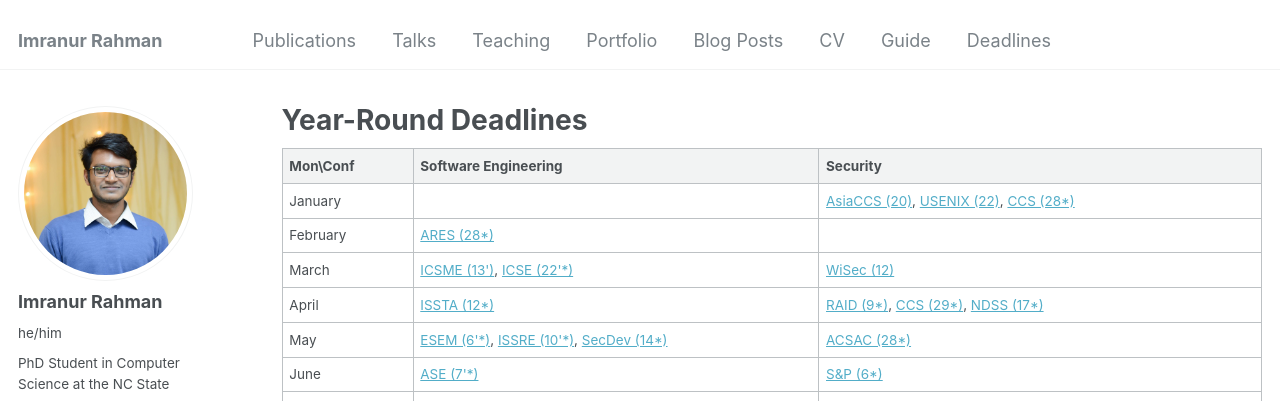
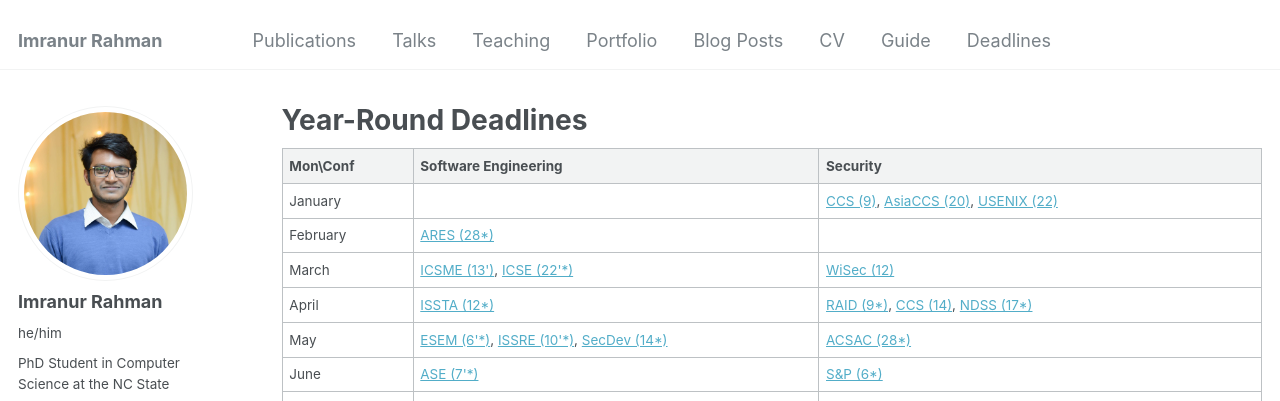
Before and after one commit to imranur-rahman/imranur-rahman.github.io, a Jekyll site: the page built from _pages/deadlines.md, in a window 1280 px wide and 1135 px high. Shown: the top 401 px of the window. Built offline with Jekyll 4.4.1, drawn with Linux system fonts in a browser that asks for light colours; some web fonts are replaced.

Commit message:
Added CCS deadlines.

```diff
--- a/_pages/deadlines.md
+++ b/_pages/deadlines.md
@@ -8,17 +8,17 @@ collection: deadlines
 
   Mon\Conf          | Software Engineering  |         Security
 --------------------|-----------------------|-------------------------
-January             |                       | [AsiaCCS (20)](https://asiaccs2025.hust.edu.vn/call-for-papers/), [USENIX (22)](https://www.usenix.org/conference/usenixsecurity25), [CCS (28\*)](https://www.sigsac.org/ccs/CCS2024/call-for/call-for-papers.html)
-February            |  [ARES (28\*)](http://www.wikicfp.com/cfp/program?id=216)                     |
+January             |                       | [CCS (9)](https://www.sigsac.org/ccs/CCS2025/call-for-papers/), [AsiaCCS (20)](https://asiaccs2025.hust.edu.vn/call-for-papers/), [USENIX (22)](https://www.usenix.org/conference/usenixsecurity25)
+February            | [ARES (28\*)](http://www.wikicfp.com/cfp/program?id=216)                     |
 March               | [ICSME (13\')](https://conf.researchr.org/track/icsme-2025/icsme-2025-papers), [ICSE (22\'\*)](https://conf.researchr.org/home/icse-2025)                | [WiSec (12)](https://wisec2025.gmu.edu/call-for-papers/)
-April               | [ISSTA (12\*)](https://conf.researchr.org/home/issta-2024)        | [RAID (9\*)](https://raid2024.github.io/call.html), [CCS (29\*)](https://www.sigsac.org/ccs/CCS2024/call-for/call-for-papers.html), [NDSS (17\*)](https://www.ndss-symposium.org/ndss2025/submisions/call-for-papers/)
-May                 |  [ESEM (6\'\*)](https://conf.researchr.org/home/esem-2024), [ISSRE (10\'\*)](https://issre.github.io/2024/calls_cfp-research.html), [SecDev (14\*)](https://secdev.ieee.org/2024/cfp/)          |  [ACSAC (28\*)](https://www.acsac.org/2024/submissions/papers/)
+April               | [ISSTA (12\*)](https://conf.researchr.org/home/issta-2024)        | [RAID (9\*)](https://raid2024.github.io/call.html), [CCS (14)](https://www.sigsac.org/ccs/CCS2025/call-for-papers/), [NDSS (17\*)](https://www.ndss-symposium.org/ndss2025/submisions/call-for-papers/)
+May                 | [ESEM (6\'\*)](https://conf.researchr.org/home/esem-2024), [ISSRE (10\'\*)](https://issre.github.io/2024/calls_cfp-research.html), [SecDev (14\*)](https://secdev.ieee.org/2024/cfp/)          |  [ACSAC (28\*)](https://www.acsac.org/2024/submissions/papers/)
 June                | [ASE (7\'\*)](https://conf.researchr.org/home/ase-2024)     | [S&P (6\*)](https://sp2025.ieee-security.org/cfpapers.html)
 July                |                       |  [NDSS (10\*)](https://www.ndss-symposium.org/ndss2025/submisions/call-for-papers/)
 August              | [ICSE (2\'\*)](https://conf.researchr.org/home/icse-2025)                 |
 September           | [FSE (12\'\*)](https://conf.researchr.org/track/fse-2025/fse-2025-research-papers),  [ICST (25\'\*)](https://conf.researchr.org/track/icst-2025/icst-2025-papers#Call-for-Papers)     | [USENIX (4\*)](https://www.usenix.org/conference/usenixsecurity25), [SaTML (18\*)](https://satml.org/participate-cfp/), [AsiaCCS (20\*)](https://asiaccs2025.hust.edu.vn/call-for-papers/)
 October             | [SANER (13\'\*)](https://conf.researchr.org/track/saner-2025/saner-2025-papers), [ISSTA (31)](https://conf.researchr.org/track/issta-2025/issta-2025-papers#Call-for-Papers)                | [EuroS&P (24\')](https://eurosp2025.ieee-security.org/cfp.html)
-November            |  [ICPC (9\')](https://conf.researchr.org/track/icpc-2025/icpc-2025-research)          | [S&P (14)](https://sp2025.ieee-security.org/cfpapers.html), [WiSec (21)](https://wisec2025.gmu.edu/call-for-papers/)
+November            | [ICPC (9\')](https://conf.researchr.org/track/icpc-2025/icpc-2025-research)          | [S&P (14)](https://sp2025.ieee-security.org/cfpapers.html), [WiSec (21)](https://wisec2025.gmu.edu/call-for-papers/)
 December            |                       |
 
 
```
